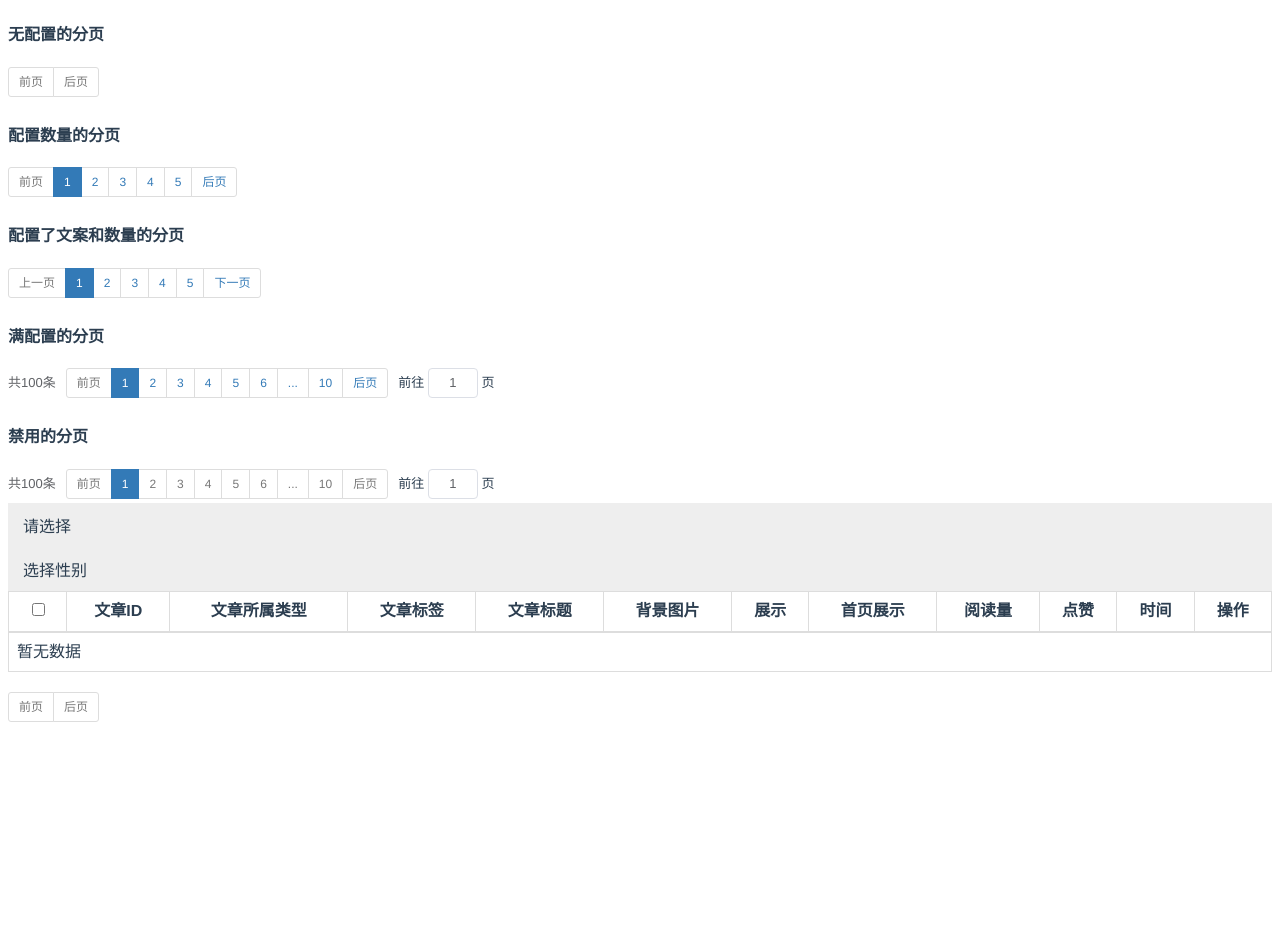
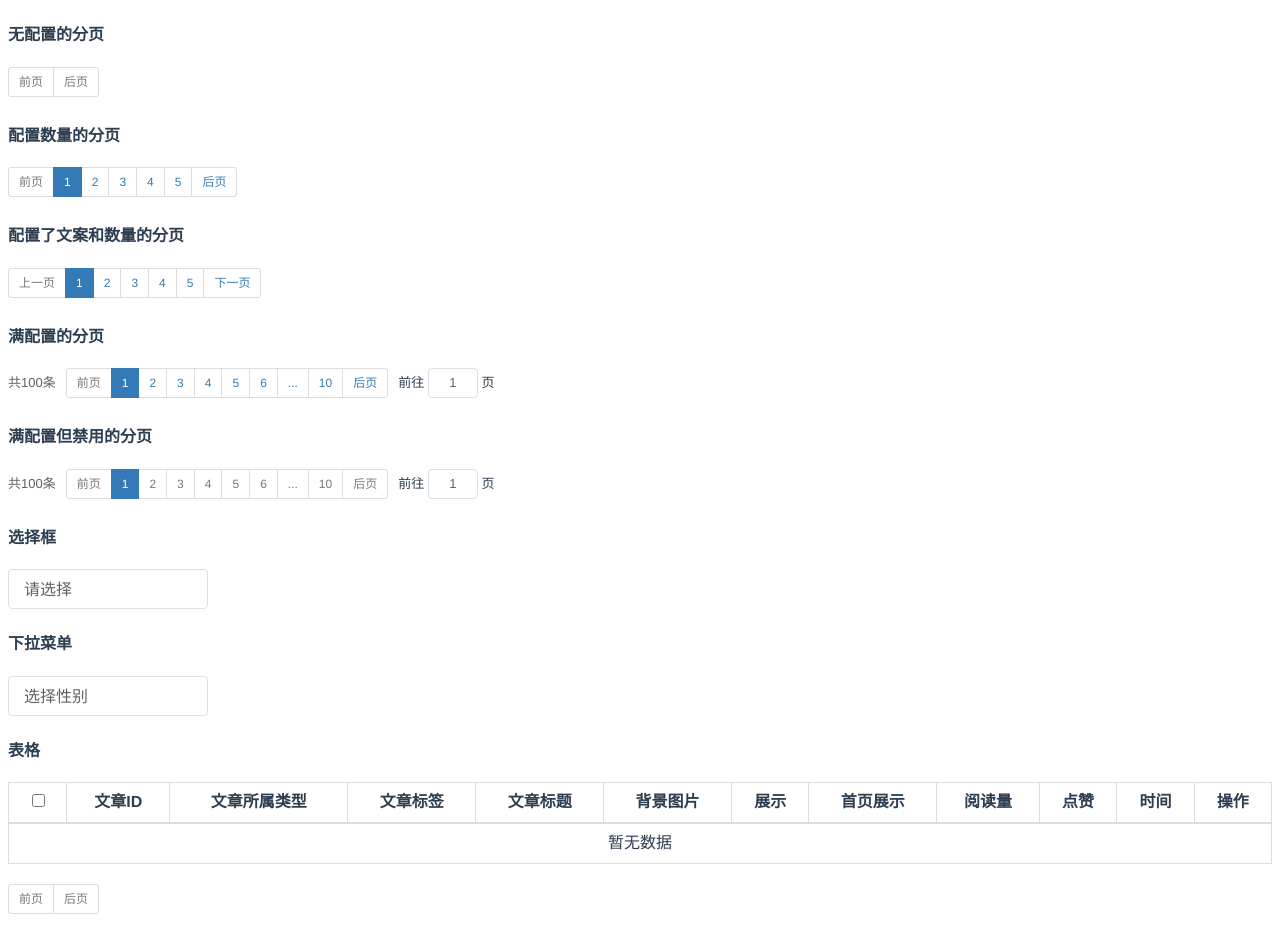
Before and after one commit to onaug6th/super-ui, a Vue app: page /#/ in a window 1280 px wide. Before the commit the page ends 800 px from the top, so only its background shows below. Built offline with nearby package versions, Linux system fonts and the light colour scheme.

Commit message:
[M] 1. 调整多选和菜单下拉的样式 2. 优化分页组件api

```diff
--- a/components/dropdown/index.scss
+++ b/components/dropdown/index.scss
@@ -3,11 +3,22 @@
 }
 
 .dropdown-toggle{
-    background-color: #eee;
+    -webkit-appearance: none;
+    background-color: #fff;
+    background-image: none;
+    border-radius: 4px;
+    border: 1px solid #dcdfe6;
+    box-sizing: border-box;
+    color: #606266;
+    display: inline-block;
+    font-size: inherit;
+    height: 40px;
+    line-height: 40px;
+    outline: none;
+    padding: 0 15px;
+    transition: border-color .2s cubic-bezier(.645,.045,.355,1);
+    width: 100%;
     cursor: pointer;
-    position: relative;
-    display: block;
-    padding: 10px 15px;
 }
 
 .dropdown-toggle:focus {
@@ -21,18 +32,15 @@
     left: 0;
     z-index: 1000;
     float: left;
-    min-width: 160px;
+    width: 100%;
     padding: 5px 0;
     margin: 2px 0 0;
     list-style: none;
     font-size: 14px;
     text-align: left;
     background-color: #fff;
-    border: 1px solid #ccc;
-    border: 1px solid rgba(0, 0, 0, 0.15);
     border-radius: 4px;
-    -webkit-box-shadow: 0 6px 12px rgba(0, 0, 0, 0.175);
-    box-shadow: 0 6px 12px rgba(0, 0, 0, 0.175);
+    box-shadow: 0 2px 12px 0 rgba(0,0,0,.1);
     background-clip: padding-box;
 }
 
--- a/components/pagination/index.scss
+++ b/components/pagination/index.scss
@@ -113,6 +113,13 @@
     vertical-align: top;
     box-sizing: border-box;
     margin-left: 10px;
+
+    &.disabled{
+        input {
+            cursor: not-allowed;
+        }
+    }
+
     input {
         background-color: #fff;
         background-image: none;
--- a/components/pagination/index.vue
+++ b/components/pagination/index.vue
@@ -56,7 +56,7 @@
     </ul>
 
     <template v-if="layoutHas('jumper')">
-      <span class="jumper">
+      <span class="jumper" :class="{'disabled': disabled}">
         前往
         <input :disabled="disabled" ref="jumpInput" type="number" min="1" :max="privateConfig.totalPages" @change="jumpTo($event)" :value="privateConfig.page">
         页
@@ -107,6 +107,12 @@ export default {
     currentPage() {
       this.layoutHas("jumper") && (this.$refs["jumpInput"].value = this.privateConfig.page);
       this.$emit("pageChange", this.privateConfig.page, this.privateConfig);
+    },
+    "privateConfig.total"() {
+      this.updateTotalPages();
+    },
+    "privateConfig.pageSize"() {
+      this.updateTotalPages();
     }
   },
   computed: {
@@ -131,6 +137,10 @@ export default {
     }
   },
   methods: {
+    updateTotalPages() {
+      const cfg = this.privateConfig;
+      cfg.totalPages = Math.ceil(cfg.total / cfg.pageSize);
+    },
     /**
      * 布局包括
      * @param {string} name 布局名称
--- a/components/select/index.scss
+++ b/components/select/index.scss
@@ -3,11 +3,22 @@
 }
 
 .dropdown-toggle{
-    background-color: #eee;
+    -webkit-appearance: none;
+    background-color: #fff;
+    background-image: none;
+    border-radius: 4px;
+    border: 1px solid #dcdfe6;
+    box-sizing: border-box;
+    color: #606266;
+    display: inline-block;
+    font-size: inherit;
+    height: 40px;
+    line-height: 40px;
+    outline: none;
+    padding: 0 15px;
+    transition: border-color .2s cubic-bezier(.645,.045,.355,1);
+    width: 100%;
     cursor: pointer;
-    position: relative;
-    display: block;
-    padding: 10px 15px;
 }
 
 .dropdown-toggle:focus {
@@ -21,18 +32,15 @@
     left: 0;
     z-index: 1000;
     float: left;
-    min-width: 160px;
+    width: 100%;
     padding: 5px 0;
     margin: 2px 0 0;
     list-style: none;
     font-size: 14px;
     text-align: left;
     background-color: #fff;
-    border: 1px solid #ccc;
-    border: 1px solid rgba(0, 0, 0, 0.15);
     border-radius: 4px;
-    -webkit-box-shadow: 0 6px 12px rgba(0, 0, 0, 0.175);
-    box-shadow: 0 6px 12px rgba(0, 0, 0, 0.175);
+    box-shadow: 0 2px 12px 0 rgba(0,0,0,.1);
     background-clip: padding-box;
 }
 
--- a/components/select/index.vue
+++ b/components/select/index.vue
@@ -1,6 +1,6 @@
 <template>
   <div role="presentation" class="dropdown open" v-clickoutside="clickoutside">
-    <a class="dropdown-toggle" role="button" @click="toggleMenu(true)">
+    <a class="dropdown-toggle" role="button" @click="toggleMenu()">
       {{countSelectText()}}
       <span class="caret"></span>
     </a>
@@ -41,12 +41,14 @@ export default {
   computed: {},
   created() {},
   methods: {
+    openMenu(type) {
+      this.isOpen = type;
+    },
     /**
      * 切换打开菜单
-     * @param {string} type 类型
      */
-    toggleMenu(type) {
-      this.isOpen = type;
+    toggleMenu() {
+      this.isOpen = !this.isOpen;
     },
     /**
      * 选中某一行
@@ -60,7 +62,7 @@ export default {
         this.config.value = item.key;
         this.$emit("selected", item.key, item);
       }
-      this.toggleMenu(false);
+      this.openMenu(false);
     },
     /**
      * 计算显示的文字
@@ -76,7 +78,7 @@ export default {
      * 点击了绑定元素以外时的回调事件
      */
     clickoutside() {
-      this.toggleMenu(false);
+      this.openMenu(false);
     }
   }
 };
--- a/components/table/index.scss
+++ b/components/table/index.scss
@@ -1,3 +1,6 @@
+.text-center {
+    text-align: center;
+}
 table {
     border-spacing: 0;
     border-collapse: collapse
--- a/components/table/index.vue
+++ b/components/table/index.vue
@@ -182,6 +182,9 @@ export default {
     },
     //  判断是否全选
     judegeNeedToSelectAll() {
+      if (!this.config.data.length) {
+        return;
+      }
       let answer = true;
       this.config.data.forEach((item, index) => {
         if (!item.isChecked) {
--- a/src/views/home/home.vue
+++ b/src/views/home/home.vue
@@ -1,37 +1,39 @@
 <template>
   <div>
+
     <h4>无配置的分页</h4>
     <s-pagination></s-pagination>
+
     <h4>配置数量的分页</h4>
     <s-pagination :config="{total: 50}"></s-pagination>
+
     <h4>配置了文案和数量的分页</h4>
     <s-pagination :config="{total: 50, prevText: `上一页`,nextText: `下一页`}"></s-pagination>
+
     <h4>满配置的分页</h4>
     <s-pagination
-      :config="{
-          prevText: `前页`,
-          nextText: `后页`,
-          page: 1,
-          pageSize: 10,
-          total: 100,
-          layout: `total,sizes,jumper`
-        }"
+      :config="config.pagination"
     ></s-pagination>
-    <h4>禁用的分页</h4>
+
+    <h4>满配置但禁用的分页</h4>
     <s-pagination
-      :config="{
-          prevText: `前页`,
-          nextText: `后页`,
-          page: 1,
-          pageSize: 10,
-          total: 100,
-          layout: `total,sizes,jumper`
-        }"
+      :config="config.pagination"
       :disabled="true"
     ></s-pagination>
-    <s-select :config="config.select"></s-select>
-    <s-dropdown :config="config.dropdown" @selected="dropdownSelected"></s-dropdown>
+
+    <h4>选择框</h4>
+    <div style="width: 200px">
+      <s-select :config="config.select"></s-select>
+    </div>
+
+    <h4>下拉菜单</h4>
+    <div style="width: 200px">
+      <s-dropdown :config="config.dropdown" @selected="dropdownSelected"></s-dropdown>
+    </div>
+
+    <h4>表格</h4>
     <s-table :config="config.table"></s-table>
+
   </div>
 </template>
 
@@ -40,6 +42,16 @@ export default {
   data() {
     return {
       config: {
+
+        pagination:{
+          prevText: `前页`,
+          nextText: `后页`,
+          page: 1,
+          pageSize: 10,
+          total: 100,
+          layout: `total,sizes,jumper`
+        },
+
         select: {
           label: "",
           value: "",
```
